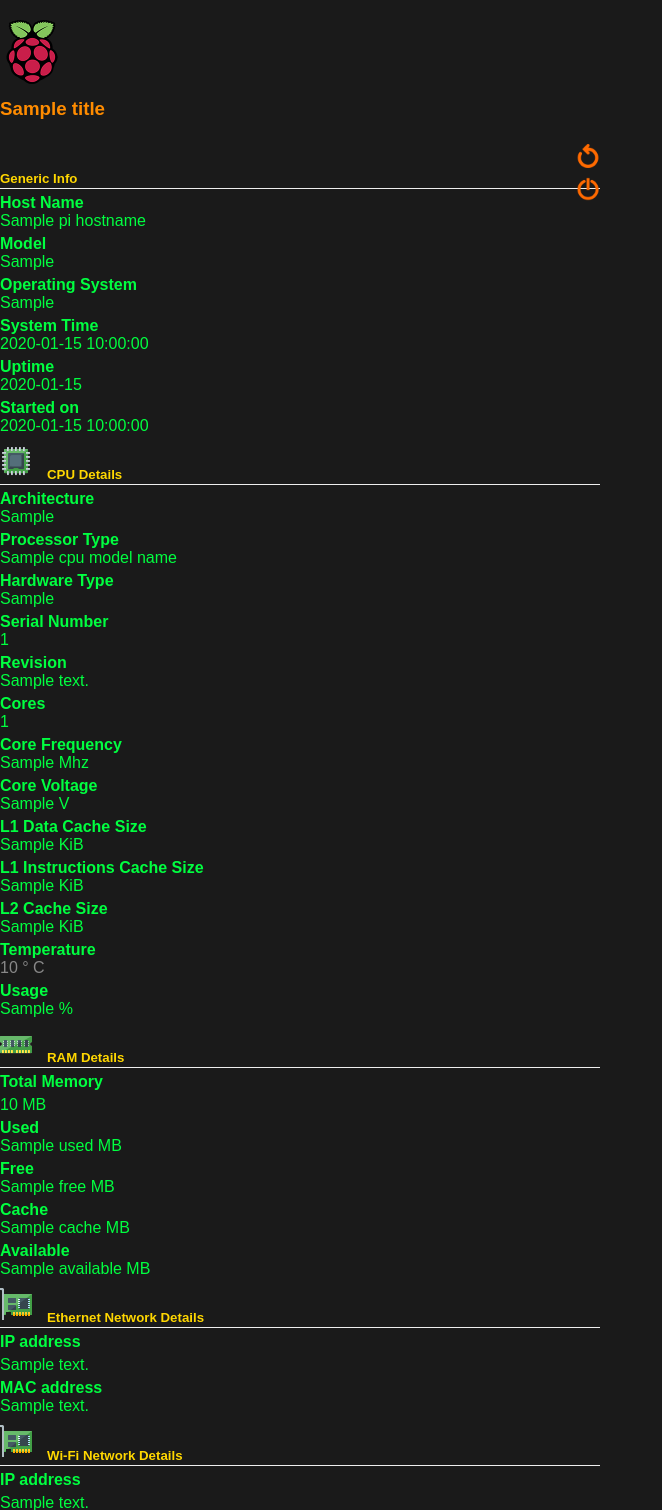
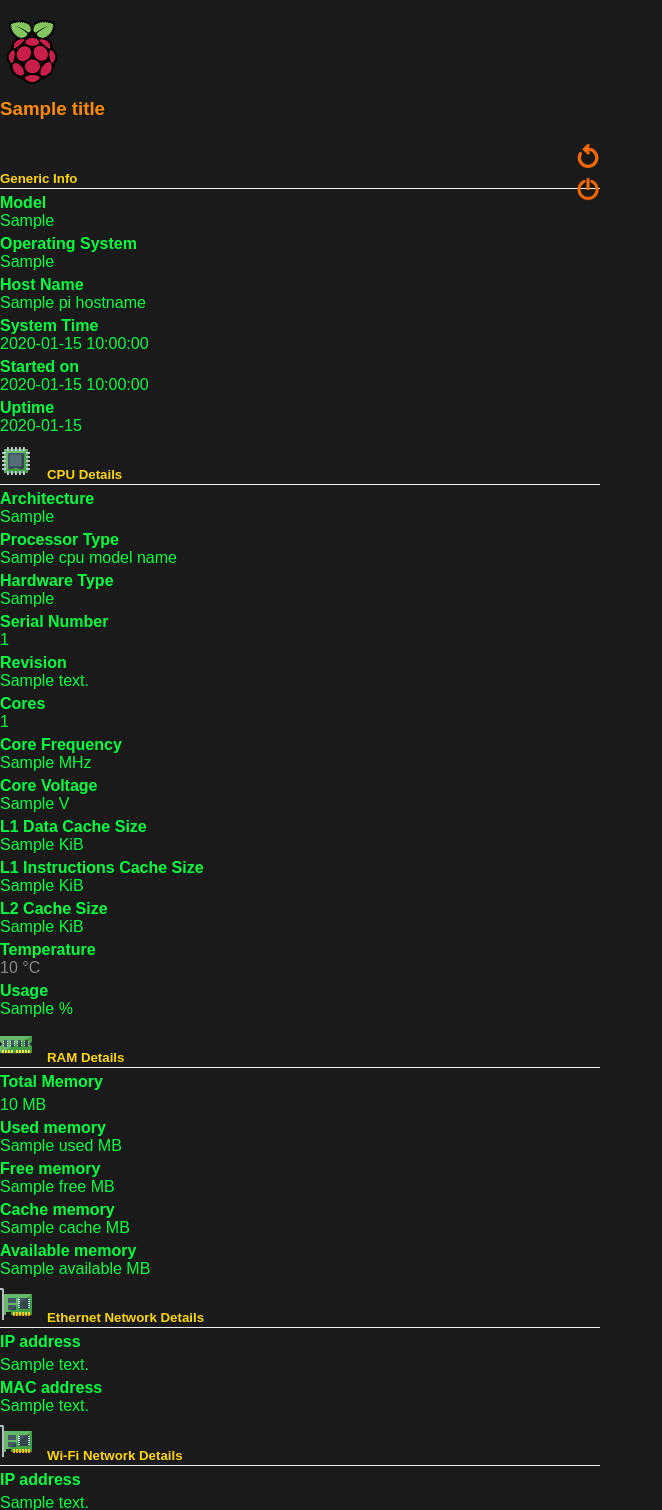
Before and after one commit to Nkeramov/rpi_system_info, a Python web app: template templates/index.html in a window 1280 px wide. Shown: the top 1510 px of the page, without its empty margins (0-662 px from the left). Run offline with Jinja, Linux system fonts and the light colour scheme; the template is opened without the code that fills it: most values are stand-ins (such as "Sample title", 1, 10 or a date in 2020).

Commit message:
updated README.md, minor edits in index.html

```diff
--- a/templates/index.html
+++ b/templates/index.html
@@ -149,7 +149,7 @@
                 Core Frequency
             </div>
             <div class="seven columns">
-                {{cpu_core_frequency}} Mhz
+                {{cpu_core_frequency}} MHz
             </div>
         </div>
         <div class="row g-row">
@@ -218,7 +218,7 @@
         </div>
         <div class="row g-row">
             <div class="five columns g-head">
-                Used
+                Used memory
             </div>
             <div class="seven columns">
                 {{ram_info.used}} MB
@@ -226,7 +226,7 @@
         </div>
         <div class="row g-row">
             <div class="five columns g-head">
-                Free
+                Free memory
             </div>
             <div class="seven columns">
                 {{ram_info.free}} MB
@@ -234,7 +234,7 @@
         </div>
         <div class="row g-row">
             <div class="five columns g-head">
-                Cache
+                Cache memory
             </div>
             <div class="seven columns">
                 {{ram_info.cache}} MB
@@ -242,7 +242,7 @@
         </div>
         <div class="row g-row">
             <div class="five columns g-head">
-                Available
+                Available memory
             </div>
             <div class="seven columns">
                 {{ram_info.available}} MB
```
Also changed, not shown: other parts of templates/index.html (+20 -20 lines), README.md.
